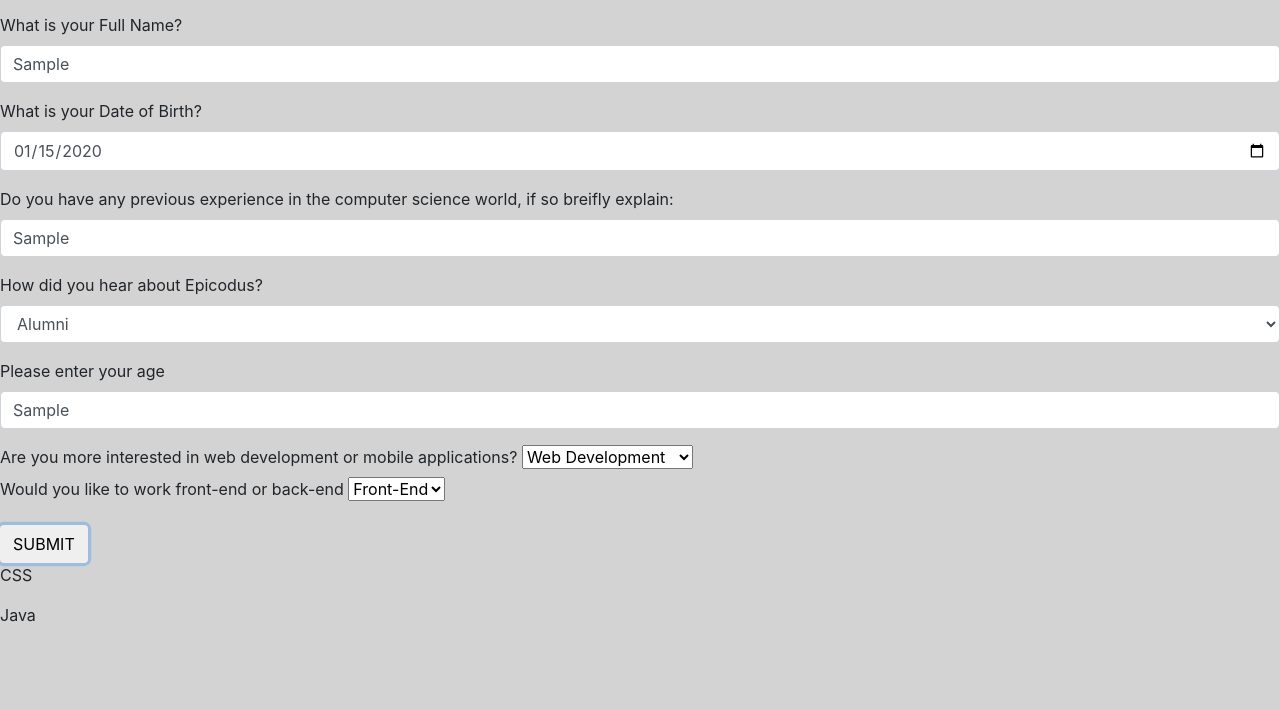
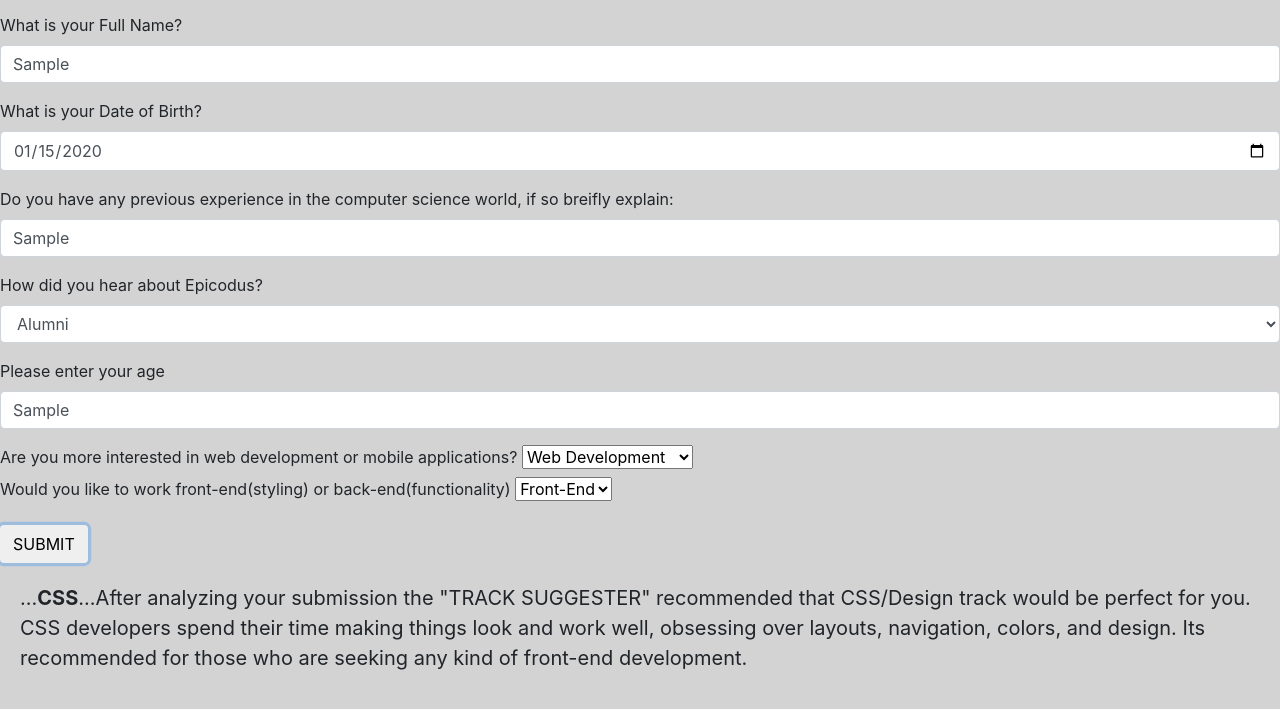
Before and after one commit to hamzilitary/Track-Suggester, a plain HTML site: page index.html in a window 1280 px wide. Both pictures are taken after typing "Sample", "2020-01-15", "Sample", "Sample" into the empty fields and a click on the button "SUBMIT". Shown: the part 143-852 px from the top of the page. Before the commit the page ends 800 px from the top, so only its background shows below. Drawn offline with Linux system fonts and the light colour scheme.

Commit message:
add images to the track suggester directory, finish text for the show div class and added text styling with css

```diff
--- a/css/styles.css
+++ b/css/styles.css
@@ -9,6 +9,9 @@ body {
   background-color: lightgrey;
 
 }
-#css, #csharp {
+#css, #csharp, #java {
   display: none;
+  line-height: 30px;
+  font-size: 20px;
+  padding: 20px;
 }
--- a/index.html
+++ b/index.html
@@ -50,7 +50,7 @@
           <option value="mobile">Mobile Applications<option>
         </select>
       <div class="form-group">
-        <label for="end">Would you like to work front-end or back-end</label>
+        <label for="end">Would you like to work front-end(styling) or back-end(functionality)</label>
         <select id="end">
           <option value="front">Front-End</option>
           <option value="back">Back-End</option>
@@ -59,13 +59,13 @@
       <button type="submit" class="btn">SUBMIT</button>
     </form>
       <div id="css">
-        <p>CSS</p>
+        <p>...<strong>CSS</strong>...After analyzing your submission the "TRACK SUGGESTER" recommended that CSS/Design track would be perfect for you. CSS developers spend their time making things look and work well, obsessing over layouts, navigation, colors, and design. Its recommended for those who are seeking any kind of front-end development.</p>
       </div>
       <div id="csharp">
-        <p>C#</p>
+        <p>...<strong>C#</strong>...After analyzing your submission the "TRACK SUGGESTER" recommended that C#/.Net track would be perfect for you. C# is one of the most in-demand languages in the job market. Its recommended for those seeking who are seeking back-end web development.</p>
       </div>
       <div id="java">
-        <p>Java</p>
+        <p>...<strong>JAVA</strong>... After analyzing your submission the "TRACK SUGGESTER" recommended that JAVA/ANDRIOD track would be perfect for you. JAVA is one of the most popular of all programming languages. Its recommended for those who are seeking back-end mobile application development.</p>
       </div>
   </body>
 </html>
--- a/js/scripts.js
+++ b/js/scripts.js
@@ -13,7 +13,7 @@ $(document).ready(function() {
       $('#csharp').show();
     }
     if (end === 'back' && path === 'mobile') {
-      $('')
+      $('#java').show();
     }
   event.preventDefault();
 });
```
Also changed, not shown: c#.jpeg (added), css.jpeg (added), java.jpeg (added).
